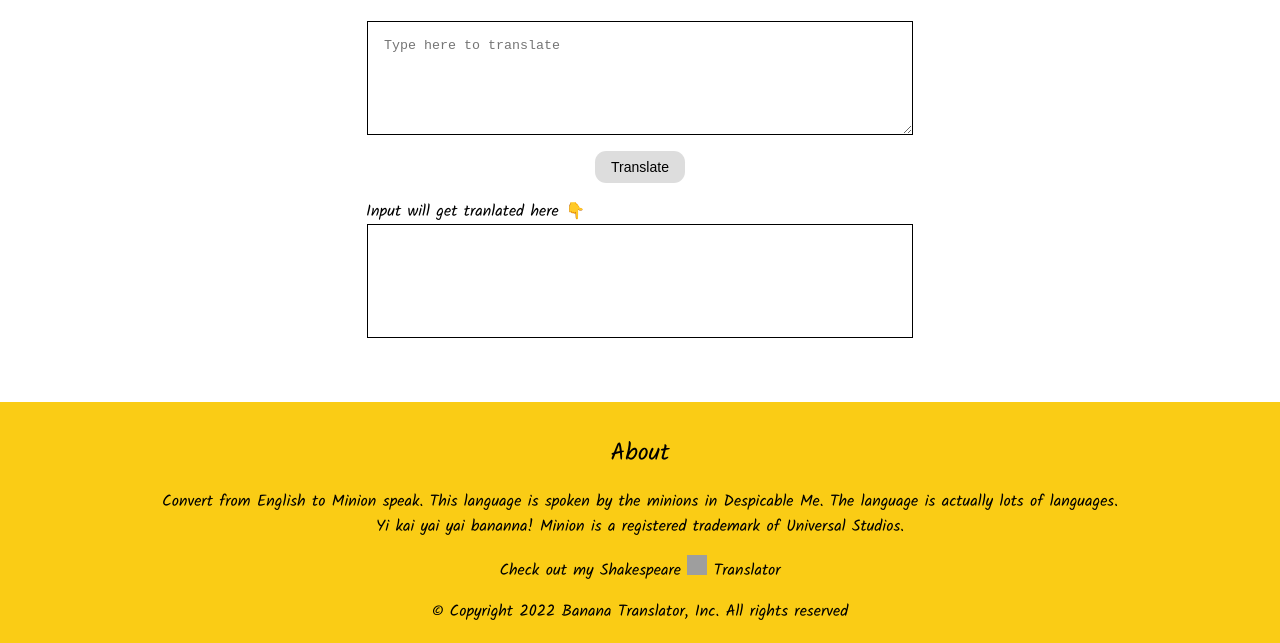
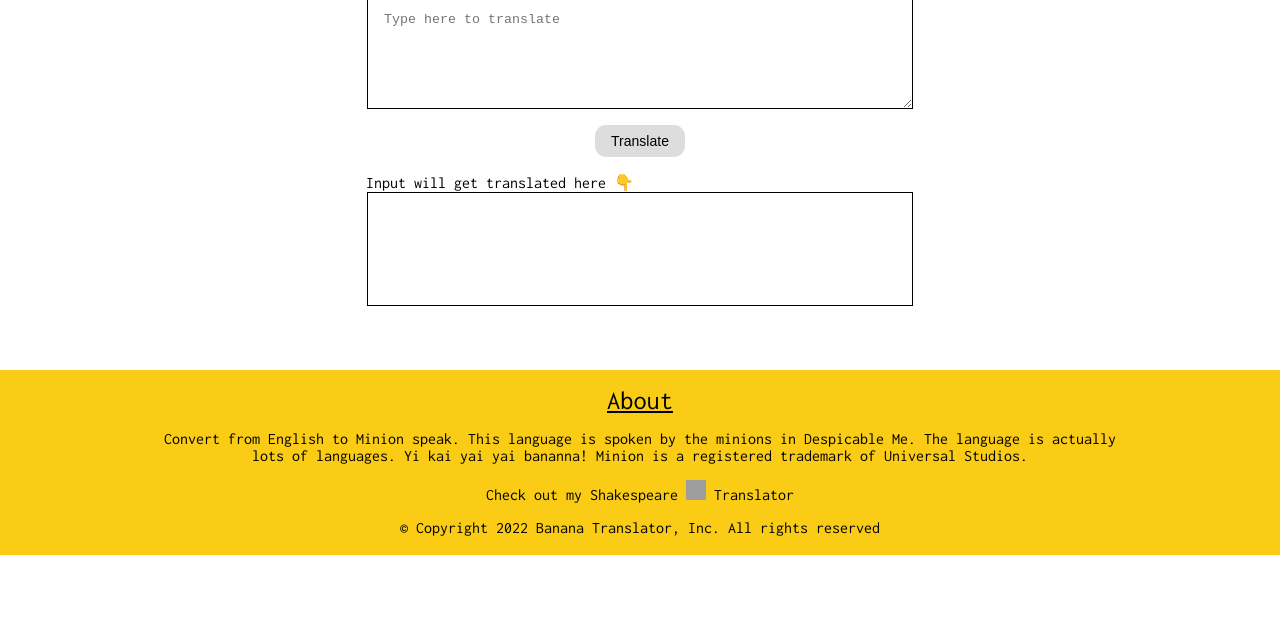
Before and after one commit to sharma-anshuman/Banana-Translation, a plain HTML site: page index.html in a window 1280 px wide. Shown: the part 413-1056 px from the top of the page. After the commit the page ends 968 px from the top, so only its background shows below. Drawn offline with Linux system fonts and the light colour scheme; grey boxes are pictures that could not be loaded.

Commit message:
update: fonts changed

```diff
--- a/index.html
+++ b/index.html
@@ -20,11 +20,11 @@
 
     <textarea id="txt-input" placeholder="Type here to translate"></textarea>
     <button id="btn-translate" class="btn">Translate</button>
-    <p class="main-p">Input will get tranlated here 👇</p>
+    <p class="main-p">Input will get translated here 👇</p>
     <div id="txt-output"></div>
 
     <footer>
-        <div style="font-size: x-large;">About</div>
+        <div style="font-size: 165%; text-decoration: underline;">About</div>
         <p>Convert from English to Minion speak. This language is spoken by the minions in Despicable Me. The language is actually lots of languages. Yi kai yai yai bananna! Minion is a registered trademark of Universal Studios.</p>
         <div class="shakespeare"><a href="https://translate-to-shakespeare.netlify.app/" target="_blank">Check out my Shakespeare <img class="icon" src="https://cdn-icons-png.flaticon.com/128/6776/6776316.png" > Translator</a></div>
         <p>© Copyright 2022 Banana Translator, Inc. All rights reserved</p>
--- a/style.css
+++ b/style.css
@@ -1,4 +1,4 @@
-@import url('https://fonts.googleapis.com/css2?family=Grandstander:wght@300&family=Kalam&display=swap');
+@import url('https://fonts.googleapis.com/css2?family=Grandstander:wght@300&family=Inconsolata&family=Kalam&display=swap');
 
 .header{
     font-size: 2rem;
@@ -15,7 +15,7 @@
 
 body{
     font-family: 'Grandstander', cursive;
-font-family: 'Kalam', cursive;
+    font-family: 'Inconsolata', monospace;
     margin: 0;
 }
 
@@ -98,6 +98,7 @@ p{
 footer{
     padding: 2rem;
     padding-bottom: 0.2rem;
+    padding-top: 1rem;
     background-color: #facc15;
     text-align: center;
     max-width: 100%;
```
